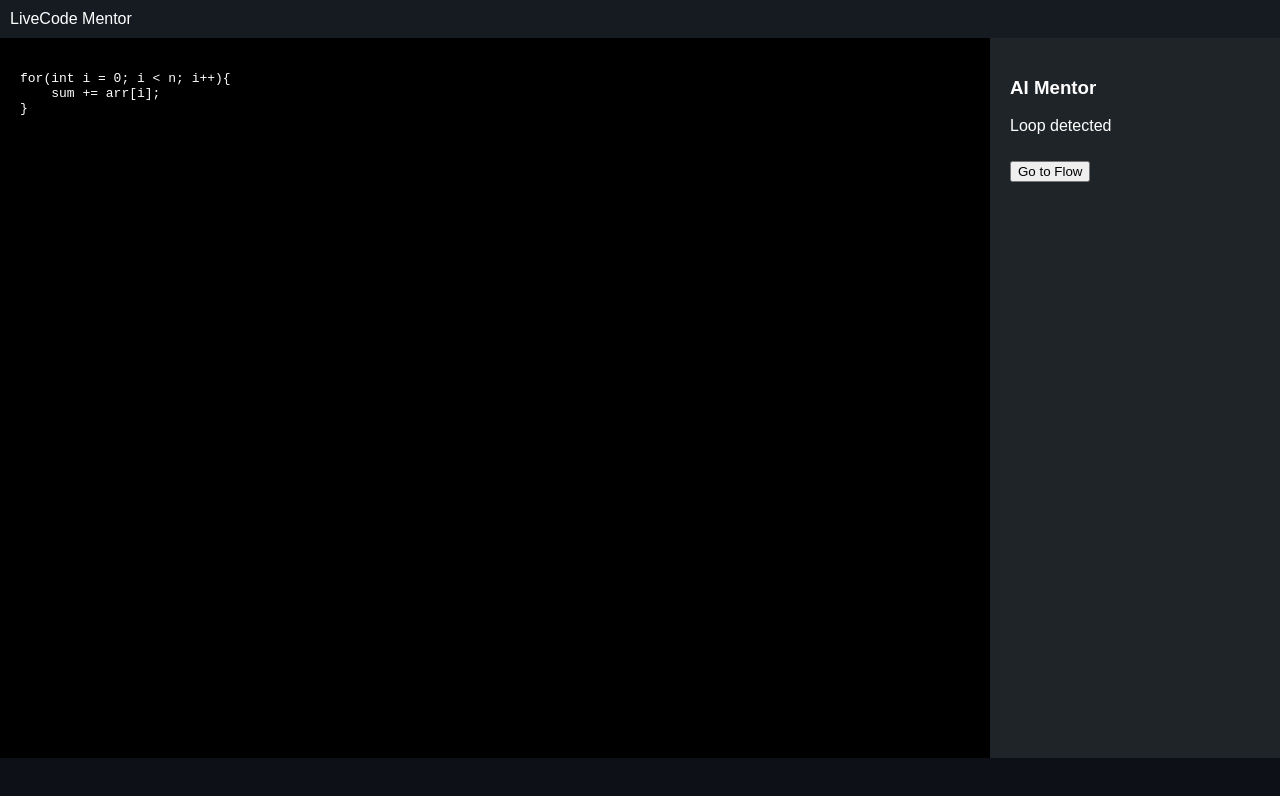
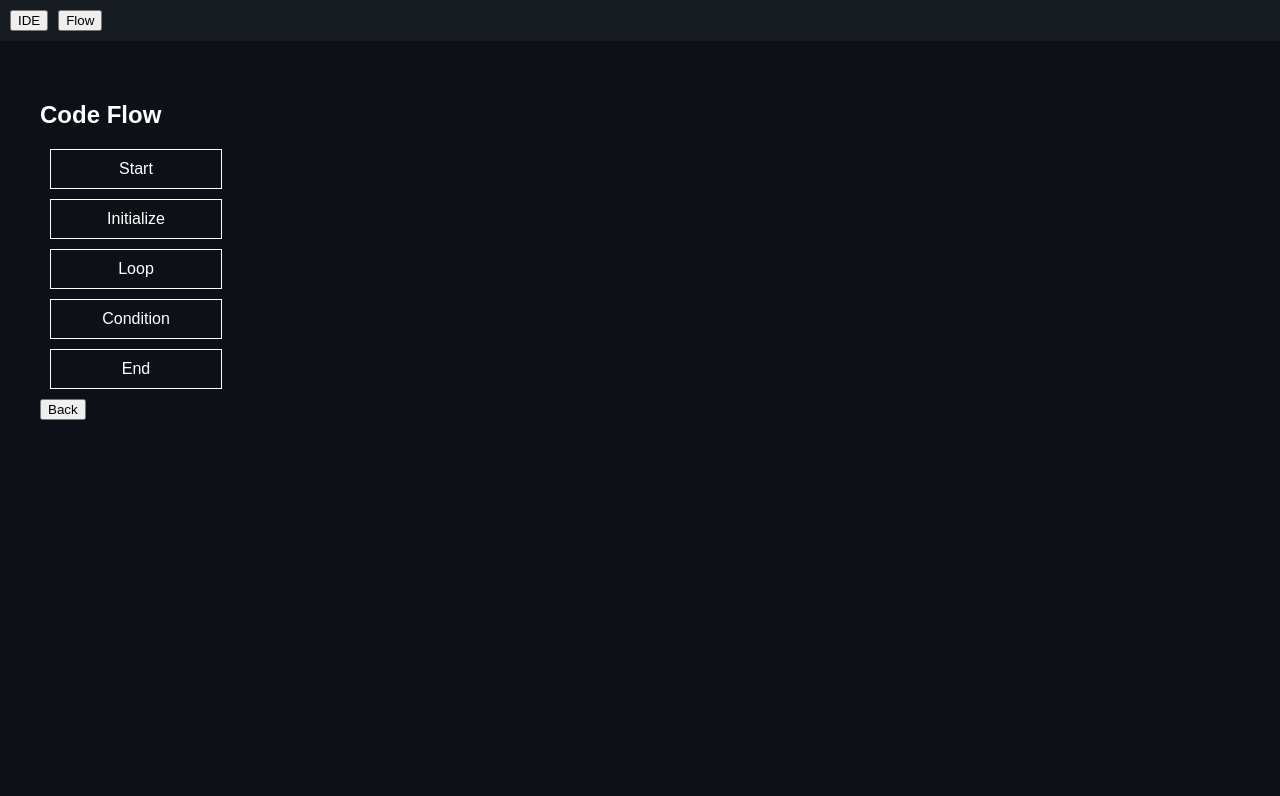
Before and after one commit to Payal-mak/LiveCode-Mentor, a plain HTML site: page prototype.html in a window 1280 px wide. Both pictures are taken after a click on the button "Go to Flow". Drawn offline with Linux system fonts and the light colour scheme.

Commit message:
chore: add Screen 2 (Code flow), update buttons, add showScreen() function

```diff
--- a/prototype.html
+++ b/prototype.html
@@ -2,7 +2,7 @@
 <html lang="en">
 <head>
 <meta charset="UTF-8">
-<title>Stage 1 — IDE View</title>
+<title>Stage 2 — Add Code Flow</title>
 <style>
 body { margin:0; font-family:sans-serif; background:#0d1117; color:white; }
 
@@ -10,51 +10,74 @@ body { margin:0; font-family:sans-serif; background:#0d1117; color:white; }
   padding:10px;
   background:#161b22;
   display:flex;
-  justify-content:space-between;
+  gap:10px;
 }
 
-.main {
-  display:flex;
-  height:90vh;
+.screen { display:none; }
+.active { display:block; }
+
+.main { display:flex; height:90vh; }
+
+.editor { flex:1; background:black; padding:20px; }
+.sidebar { width:250px; background:#1f2428; padding:20px; }
+
+.flow { padding:40px; }
+.node {
+  padding:10px;
+  margin:10px;
+  border:1px solid white;
+  width:150px;
+  text-align:center;
 }
-
-.editor {
-  flex:1;
-  background:black;
-  padding:20px;
-}
-
-.sidebar {
-  width:250px;
-  background:#1f2428;
-  padding:20px;
-}
-button { margin-top:10px; }
 </style>
 </head>
 <body>
 
 <div class="header">
-  <div>LiveCode Mentor</div>
+  <button onclick="showScreen(1)">IDE</button>
+  <button onclick="showScreen(2)">Flow</button>
 </div>
 
-<div id="screen1" class="main">
-  <div class="editor">
+<!-- SCREEN 1 -->
+<div id="screen1" class="screen active">
+  <div class="main">
+    <div class="editor">
 <pre>
 for(int i = 0; i < n; i++){
     sum += arr[i];
 }
 </pre>
-  </div>
+    </div>
 
-  <div class="sidebar">
-    <h3>AI Mentor</h3>
-    <p>Loop detected</p>
-
-    <!-- This button won't work yet -->
-    <button>Go to Flow</button>
+    <div class="sidebar">
+      <h3>AI Mentor</h3>
+      <p>Loop detected</p>
+      <button onclick="showScreen(2)">Go to Flow</button>
+    </div>
   </div>
 </div>
 
+<!-- SCREEN 2 -->
+<div id="screen2" class="screen">
+  <div class="flow">
+    <h2>Code Flow</h2>
+
+    <div class="node">Start</div>
+    <div class="node">Initialize</div>
+    <div class="node">Loop</div>
+    <div class="node">Condition</div>
+    <div class="node">End</div>
+
+    <button onclick="showScreen(1)">Back</button>
+  </div>
+</div>
+
+<script>
+function showScreen(n){
+  document.querySelectorAll('.screen').forEach(s => s.classList.remove('active'));
+  document.getElementById('screen' + n).classList.add('active');
+}
+</script>
+
 </body>
 </html>
```
